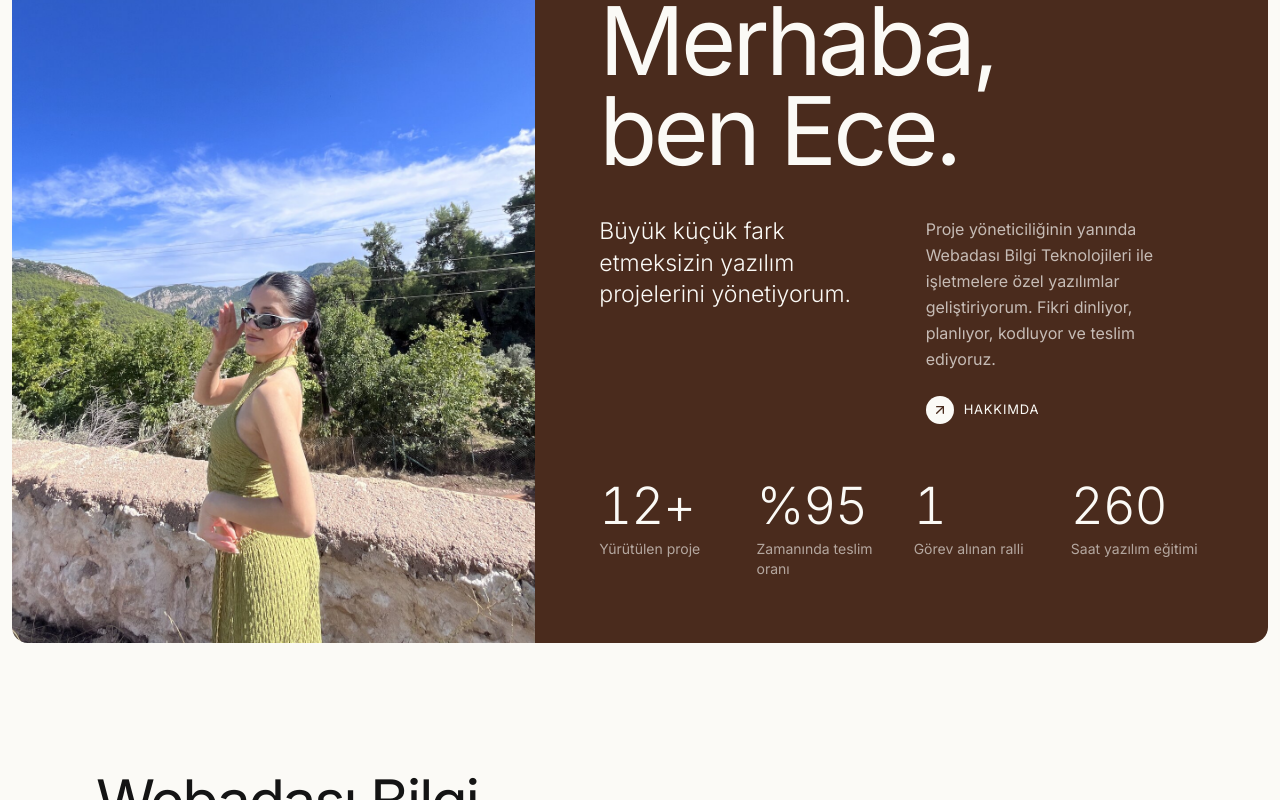
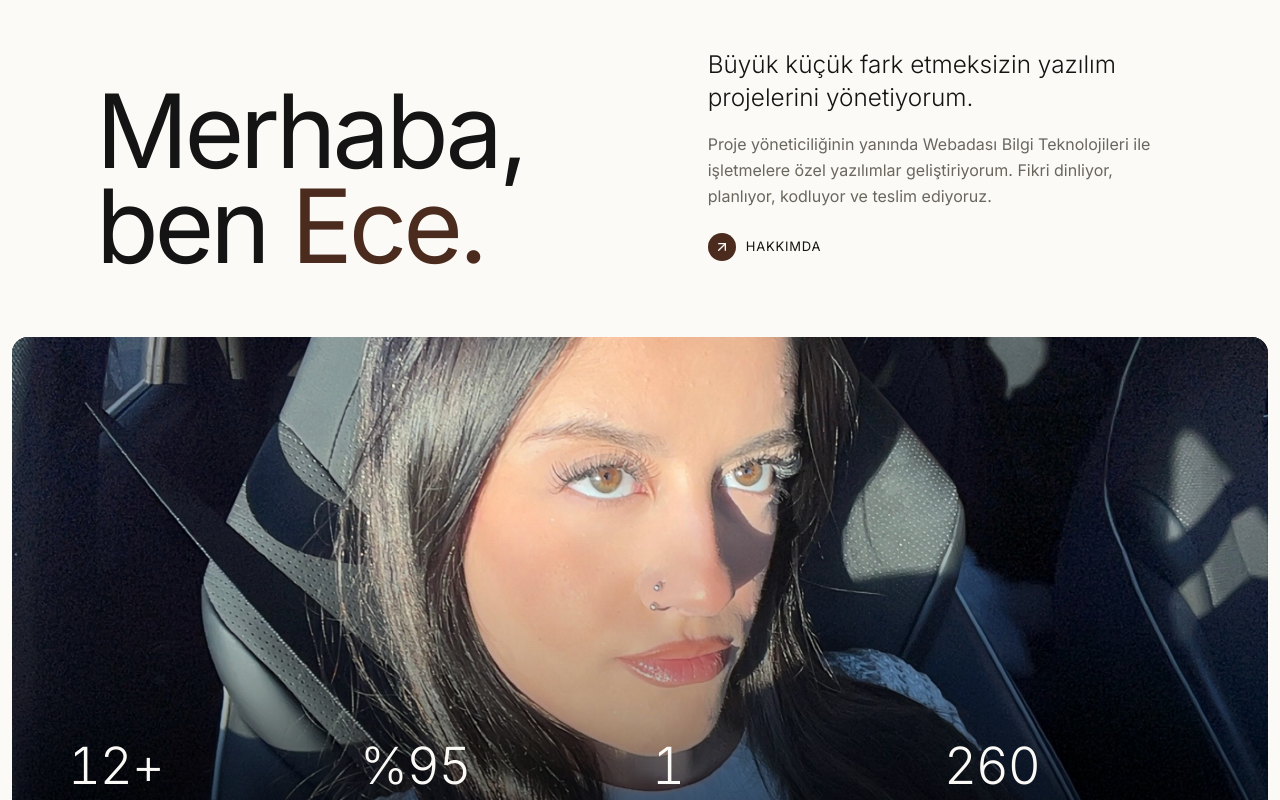
Before and after one commit to Eceozenir/eceozenir.com, a Next.js app: page / in a window 1280 px wide. Shown: the part 880-1680 px from the top of the page. Built offline with nearby package versions, Linux system fonts and the light colour scheme.

Commit message:
Ana sayfa tanıtım: metin üstte, yakınlaşan geniş fotoğraf bandı ve rakamlar; yeni portre

```diff
--- a/app/(site)/page.tsx
+++ b/app/(site)/page.tsx
@@ -15,6 +15,7 @@ import { Reveal } from "@/components/reveal"
 import { GiantStatement } from "@/components/air-sections"
 import { Sayac } from "@/components/site/sayac"
 import { Hero } from "@/components/site/hero"
+import { YakinlasanFoto } from "@/components/site/yakinlasan-foto"
 import { Kap, BolumBaslik } from "@/components/site/ui"
 import { ProjeKart } from "@/components/site/proje-kart"
 import { ReferansIzgara } from "@/components/site/referanslar"
@@ -54,45 +55,51 @@ export default function AnaSayfa() {
         referanslar={referanslar.map((r) => r.ad)}
       />
 
-      {/* ── TANITIM: ekran genişliğinde fotoğraf + acı kahve panel ── */}
-      <section className="px-2 pt-2 sm:px-3 sm:pt-3">
-        <div className="grid overflow-hidden rounded-2xl md:min-h-[88svh] md:grid-cols-[minmax(0,5fr)_minmax(0,7fr)]">
-          {/* eslint-disable-next-line @next/next/no-img-element */}
-          <img src={fotograf} alt="Ece Özenir" className="aspect-[4/5] w-full object-cover md:aspect-auto md:h-full" />
-          <div className="flex flex-col justify-between gap-14 bg-[#4a2b1d] p-7 text-[#fbfaf6] sm:p-12 lg:p-16">
-            <div>
-              <h2 className="text-[clamp(48px,7.4vw,128px)] leading-[0.95] font-light">
+      {/* ── TANITIM: üstte metin, altta geniş fotoğraf bandı ── */}
+      <section className="pt-24 sm:pt-32">
+        <Kap>
+          <div className="grid items-end gap-8 lg:grid-cols-[1.15fr_1fr] lg:gap-16">
+            <Reveal>
+              <h2 className="text-[clamp(52px,8vw,128px)] leading-[0.92] font-light">
                 Merhaba,
                 <br />
-                ben Ece.
+                ben <span className="text-[#4a2b1d]">Ece.</span>
               </h2>
-              <div className="mt-10 grid gap-6 lg:grid-cols-2 lg:gap-12">
-                <p className="text-[clamp(20px,1.8vw,26px)] leading-snug font-light">{hakkimda.trim()}</p>
-                <div>
-                  <p className="leading-relaxed text-[#fbfaf6]/70">{firma.metin}</p>
+            </Reveal>
+            <Reveal delay={120} className="lg:pb-3">
+              <p className="text-[clamp(20px,1.9vw,26px)] leading-snug font-light">{hakkimda.trim()}</p>
+              <p className="mt-4 leading-relaxed text-[#6b665e]">{firma.metin}</p>
               <Link
                 href="/hakkimda"
                 data-miknatis
                 className="group mt-6 inline-flex items-center gap-2.5 text-[13px] tracking-[0.06em] uppercase"
               >
-                    <span className="flex size-7 items-center justify-center rounded-full bg-[#fbfaf6] text-[#4a2b1d] transition-transform group-hover:rotate-45">
+                <span className="flex size-7 items-center justify-center rounded-full bg-[#4a2b1d] text-[#fbfaf6] transition-transform group-hover:rotate-45">
                   <ArrowUpRight className="size-4" />
                 </span>
                 Hakkımda
               </Link>
+            </Reveal>
           </div>
-              </div>
-            </div>
-            {/* Rakamlar */}
-            <div className="grid grid-cols-2 gap-x-6 gap-y-8 lg:grid-cols-4">
+        </Kap>
+
+        {/* Geniş fotoğraf bandı: aşağı indikçe yakınlaşır, rakamlar alt kısımda */}
+        <div className="mt-12 px-2 sm:mt-16 sm:px-3">
+          <YakinlasanFoto
+            src={fotograf}
+            alt="Ece Özenir"
+            className="aspect-square rounded-2xl bg-[#141414] sm:aspect-[16/9] lg:aspect-[21/9]"
+          >
+            <div aria-hidden className="absolute inset-x-0 bottom-0 h-2/3 bg-gradient-to-t from-black/70 via-black/25 to-transparent" />
+            <div className="absolute inset-x-0 bottom-0 grid grid-cols-2 gap-x-6 gap-y-6 p-6 text-[#fbfaf6] sm:p-10 lg:grid-cols-4 lg:p-14">
               {istatistik.map((s) => (
                 <div key={s.ad}>
-                  <Sayac deger={s.deger} className="mono block text-[clamp(36px,4vw,56px)] leading-none font-light tracking-tight" />
-                  <p className="mt-2 text-sm text-[#fbfaf6]/60">{s.ad}</p>
+                  <Sayac deger={s.deger} className="mono block text-[clamp(34px,4vw,60px)] leading-none font-light tracking-tight" />
+                  <p className="mt-2 text-sm text-[#fbfaf6]/70">{s.ad}</p>
                 </div>
               ))}
             </div>
-          </div>
+          </YakinlasanFoto>
         </div>
       </section>
 
--- /dev/null
+++ b/components/site/yakinlasan-foto.tsx
@@ -0,0 +1,61 @@
+"use client"
+
+import { useEffect, useRef } from "react"
+
+// Geniş fotoğraf bandı: sayfa aşağı kaydıkça fotoğraf yavaşça yakınlaşır (zoom-out → normal).
+export function YakinlasanFoto({
+  src,
+  alt,
+  className = "",
+  children,
+}: {
+  src: string
+  alt: string
+  className?: string
+  children?: React.ReactNode
+}) {
+  const kapRef = useRef<HTMLDivElement>(null)
+  const fotoRef = useRef<HTMLImageElement>(null)
+
+  useEffect(() => {
+    const kap = kapRef.current
+    const foto = fotoRef.current
+    if (!kap || !foto) return
+    if (window.matchMedia("(prefers-reduced-motion: reduce)").matches) return
+    let raf = 0
+    let gorunur = false
+    const hesapla = () => {
+      raf = 0
+      const r = kap.getBoundingClientRect()
+      const vh = window.innerHeight
+      // 0: bant ekranın altına yeni giriyor, 1: bant ekranın ortasına geldi
+      const p = Math.min(1, Math.max(0, (vh - r.top) / (vh * 0.5 + r.height * 0.5)))
+      foto.style.transform = `scale(${(1.18 - p * 0.18).toFixed(4)})`
+    }
+    const kaydir = () => {
+      if (gorunur && !raf) raf = requestAnimationFrame(hesapla)
+    }
+    const io = new IntersectionObserver(([e]) => {
+      gorunur = e.isIntersecting
+      if (gorunur) kaydir()
+    })
+    io.observe(kap)
+    hesapla()
+    window.addEventListener("scroll", kaydir, { passive: true })
+    window.addEventListener("resize", kaydir)
+    return () => {
+      io.disconnect()
+      cancelAnimationFrame(raf)
+      window.removeEventListener("scroll", kaydir)
+      window.removeEventListener("resize", kaydir)
+    }
+  }, [])
+
+  return (
+    <div ref={kapRef} className={`relative overflow-hidden ${className}`}>
+      {/* eslint-disable-next-line @next/next/no-img-element */}
+      <img ref={fotoRef} src={src} alt={alt} className="size-full object-cover object-[50%_40%] will-change-transform" style={{ transform: "scale(1.18)" }} />
+      {children}
+    </div>
+  )
+}
```
Also changed, not shown: public/ece.jpg. Lines whose indentation alone changed are shown as unchanged.
